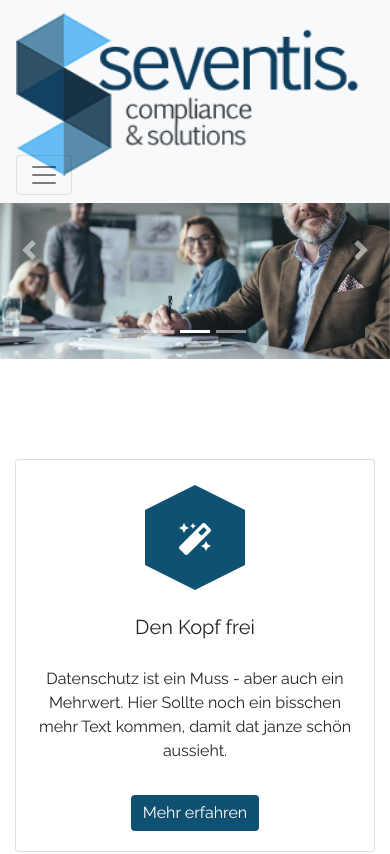
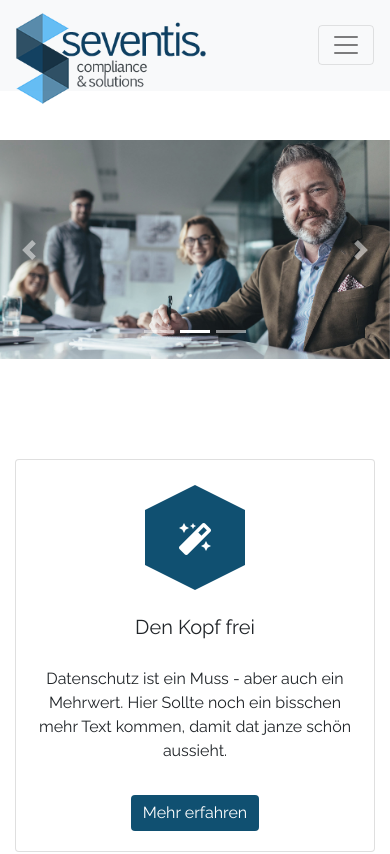
Before and after one commit to Marburc/seventis, a website: page dist/index.html in a window 390 px wide. Shown: the top 854 px of the page. Drawn offline with nearby package versions, Linux system fonts and the light colour scheme.

Commit message:
header brand size updated

```diff
--- a/scss/styles/_nav.scss
+++ b/scss/styles/_nav.scss
@@ -1,5 +1,6 @@
 .navbar-brand img {
-    width: 342px;
+    width: 100%;
+    height: auto;
 }
 
 .navbar-light .navbar-brand  {
@@ -14,3 +15,10 @@
     margin-bottom: -6px;
 
 }
+
+@media (max-width: 767.98px) {
+    .navbar-brand img {
+        max-width: 70%;
+
+    }
+ }
```
Also changed, not shown: dist/css/style.css, 1 other file.
